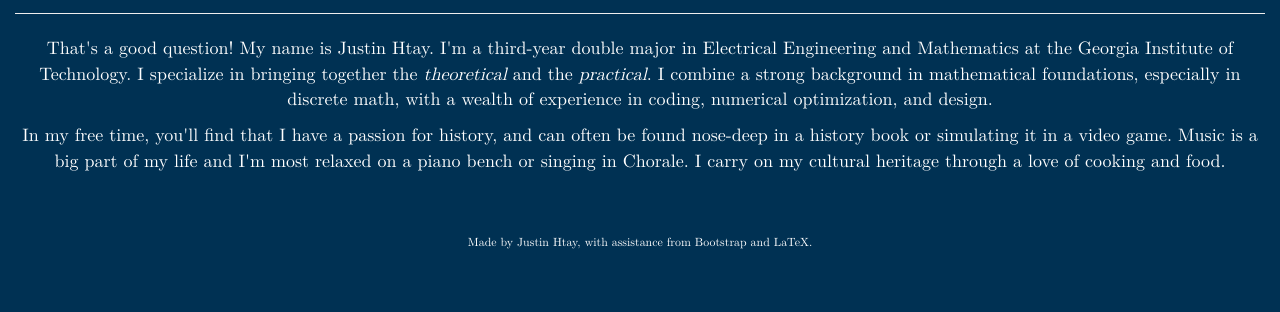
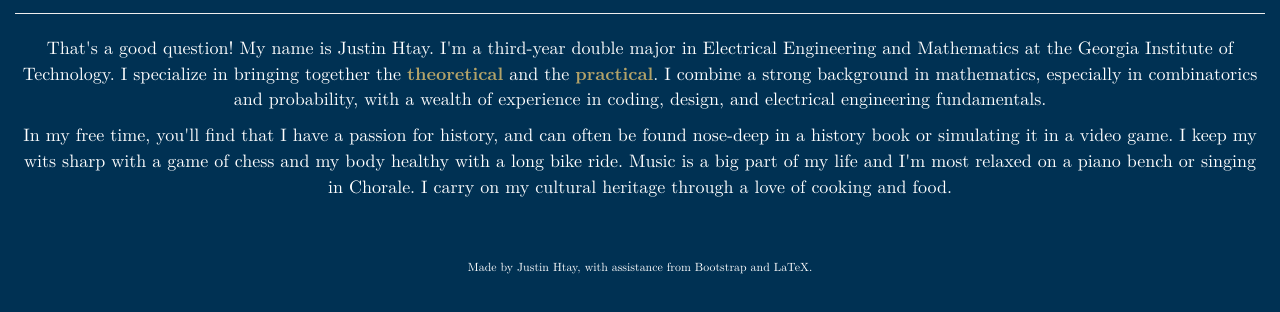
Before and after one commit to JustinHtay/justinhtay.github.io, a plain HTML site: page index.html in a window 1280 px wide. Shown: the part 618-930 px from the top of the page. Drawn offline with nearby package versions, Linux system fonts and the light colour scheme.

Commit message:
gold accents

```diff
--- a/index.html
+++ b/index.html
@@ -42,11 +42,11 @@
         <h2>Who am I?</h2>
         <hr/>
         <p>
-        That's a good question! My name is Justin Htay. I'm a third-year double major in Electrical Engineering and Mathematics at the Georgia Institute of Technology. I specialize in bringing together the <i>theoretical</i> and the <i>practical</i>. I combine a strong background in mathematical foundations, especially in discrete math, with a wealth of experience in coding, numerical optimization, and design.
+        That's a good question! My name is Justin Htay. I'm a third-year double major in Electrical Engineering and Mathematics at the Georgia Institute of Technology. I specialize in bringing together the <b>theoretical</b> and the <b>practical</b>. I combine a strong background in mathematics, especially in combinatorics and probability, with a wealth of experience in coding, design, and electrical engineering fundamentals.
         </p>
 
         <p>
-            In my free time, you'll find that I have a passion for history, and can often be found nose-deep in a history book or simulating it in a video game. Music is a big part of my life and I'm most relaxed on a piano bench or singing in Chorale. I carry on my cultural heritage through a love of cooking and food.
+            In my free time, you'll find that I have a passion for history, and can often be found nose-deep in a history book or simulating it in a video game. I keep my wits sharp with a game of chess and my body healthy with a long bike ride. Music is a big part of my life and I'm most relaxed on a piano bench or singing in Chorale. I carry on my cultural heritage through a love of cooking and food.
         </p>
     </div>
 
--- a/resources/css/styles.css
+++ b/resources/css/styles.css
@@ -4,6 +4,9 @@ body {
 }
 p {
     font-size: 18px;
+}
+b {
+    color: #B3A369; /*Tech Gold*/
 }
 
 
```
Also changed, not shown: resources/images/justinHtay.jpg (deleted).
